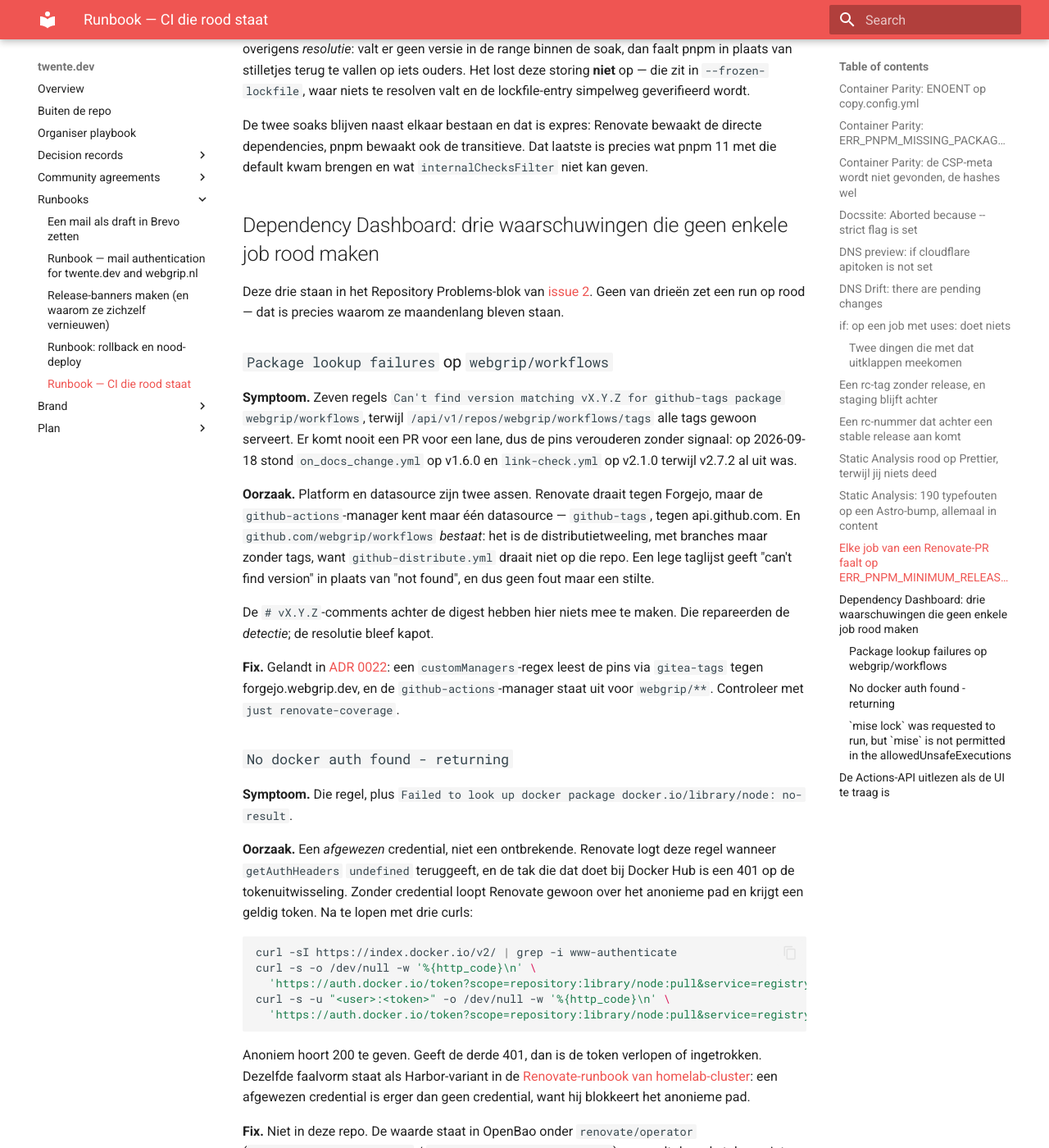
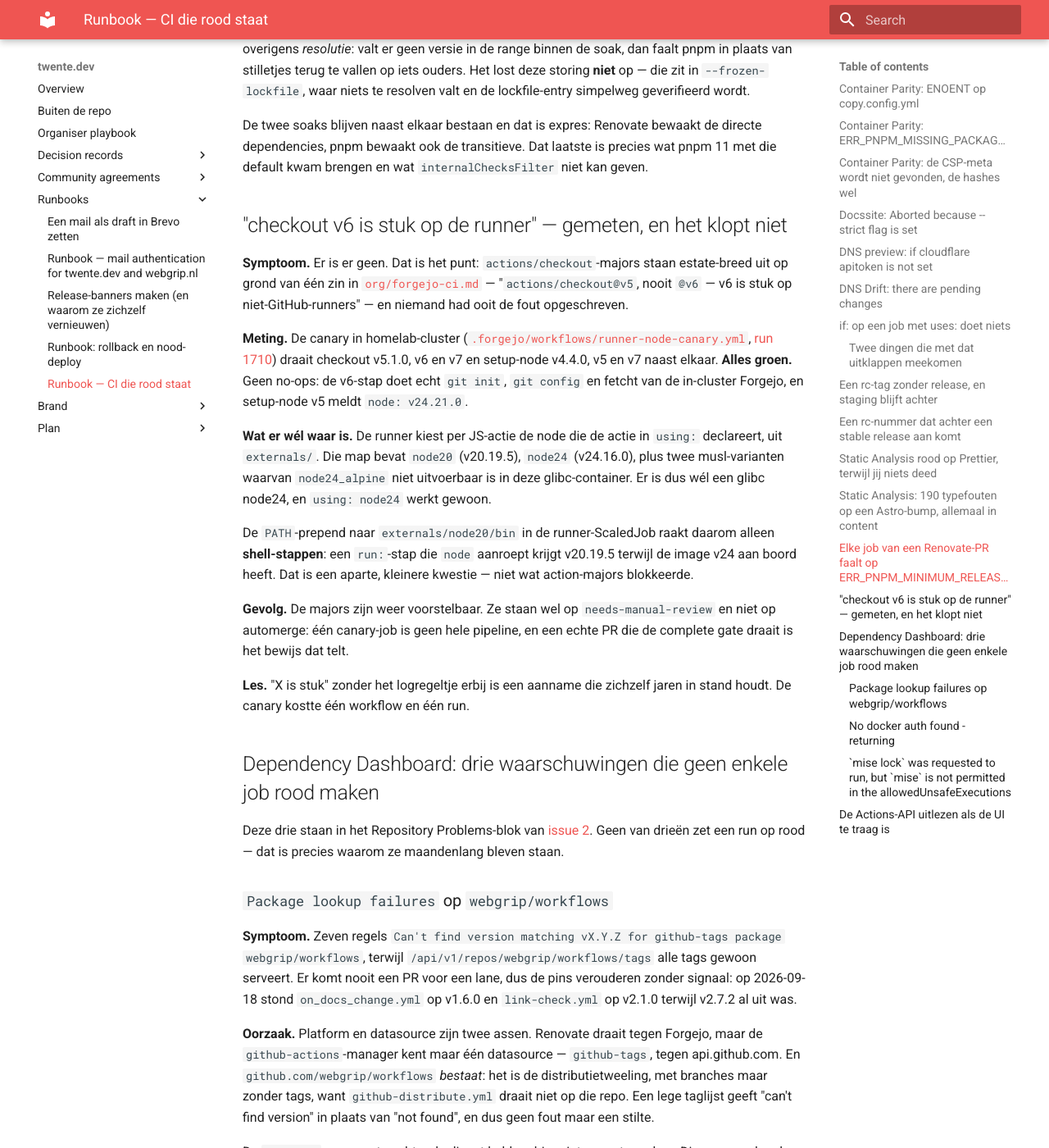
Before and after one commit to webgrip/twente.dev, an MkDocs documentation site: the page built from docs/runbooks/ci-failures.md, in a window 1280 px wide and 1400 px high, scrolled down 10386 px. Shown: the whole window at 82% size. Built offline with MkDocs 1.6.1 and Material for MkDocs 9.7.7, drawn with Linux system fonts in a browser that asks for light colours.

Commit message:
fix(ci): de checkout- en setup-node-majors mogen weer, want de aanname klopte niet
"v6 is stuk op niet-GitHub-runners" stond estate-breed in org/forgejo-ci.md en
blokkeerde hier twee packageRules, zonder dat iemand ooit de fout had
opgeschreven. De canary in homelab-cluster (run 1710) draait checkout v5.1.0, v6
en v7 en setup-node v4.4.0, v5 en v7 naast elkaar: alles groen, en geen no-ops —
de v6-stap doet echt git init/config en fetcht van de in-cluster Forgejo, en
setup-node v5 meldt node v24.21.0.

De runner kiest per JS-actie de node uit externals/ die de actie in `using:`
declareert, en daar staat wel degelijk een glibc node24 (v24.16.0). De
PATH-prepend naar node20 raakt alleen shell-stappen — dat is een aparte,
kleinere kwestie en niet wat majors blokkeerde.

Ze gaan niet op automerge: één canary-job is geen hele pipeline, en een echte PR
die de gate draait is het bewijs dat telt.

Co-Authored-By: Claude Opus 5 (1M context) <noreply@anthropic.com>

```diff
--- a/docs/runbooks/ci-failures.md
+++ b/docs/runbooks/ci-failures.md
@@ -455,6 +455,36 @@ De twee soaks blijven naast elkaar bestaan en dat is expres: Renovate bewaakt de
 dependencies, pnpm bewaakt ook de transitieve. Dat laatste is precies wat pnpm 11 met die default
 kwam brengen en wat `internalChecksFilter` niet kan geven.
 
+## "checkout v6 is stuk op de runner" — gemeten, en het klopt niet
+
+**Symptoom.** Er is er geen. Dat is het punt: `actions/checkout`-majors staan estate-breed uit
+op grond van één zin in [`org/forgejo-ci.md`](https://forgejo.webgrip.dev/webgrip/ai-skills/src/branch/main/org/forgejo-ci.md)
+— "`actions/checkout@v5`, nooit `@v6` — v6 is stuk op niet-GitHub-runners" — en niemand had ooit
+de fout opgeschreven.
+
+**Meting.** De canary in homelab-cluster
+([`.forgejo/workflows/runner-node-canary.yml`](https://forgejo.webgrip.dev/webgrip/homelab-cluster/src/branch/main/.forgejo/workflows/runner-node-canary.yml),
+[run 1710](https://forgejo.webgrip.dev/webgrip/homelab-cluster/actions/runs/1710)) draait checkout
+v5.1.0, v6 en v7 en setup-node v4.4.0, v5 en v7 naast elkaar. **Alles groen.** Geen no-ops: de
+v6-stap doet echt `git init`, `git config` en fetcht van de in-cluster Forgejo, en setup-node v5
+meldt `node: v24.21.0`.
+
+**Wat er wél waar is.** De runner kiest per JS-actie de node die de actie in `using:` declareert,
+uit `externals/`. Die map bevat `node20` (v20.19.5), `node24` (v24.16.0), plus twee musl-varianten
+waarvan `node24_alpine` niet uitvoerbaar is in deze glibc-container. Er is dus wél een glibc
+node24, en `using: node24` werkt gewoon.
+
+De `PATH`-prepend naar `externals/node20/bin` in de runner-ScaledJob raakt daarom alleen
+**shell-stappen**: een `run:`-stap die `node` aanroept krijgt v20.19.5 terwijl de image v24 aan
+boord heeft. Dat is een aparte, kleinere kwestie — niet wat action-majors blokkeerde.
+
+**Gevolg.** De majors zijn weer voorstelbaar. Ze staan wel op `needs-manual-review` en niet op
+automerge: één canary-job is geen hele pipeline, en een echte PR die de complete gate draait is
+het bewijs dat telt.
+
+**Les.** "X is stuk" zonder het logregeltje erbij is een aanname die zichzelf jaren in stand
+houdt. De canary kostte één workflow en één run.
+
 ## Dependency Dashboard: drie waarschuwingen die geen enkele job rood maken
 
 Deze drie staan in het Repository Problems-blok van
```
Also changed, not shown: renovate.json (+4 -9 lines).
